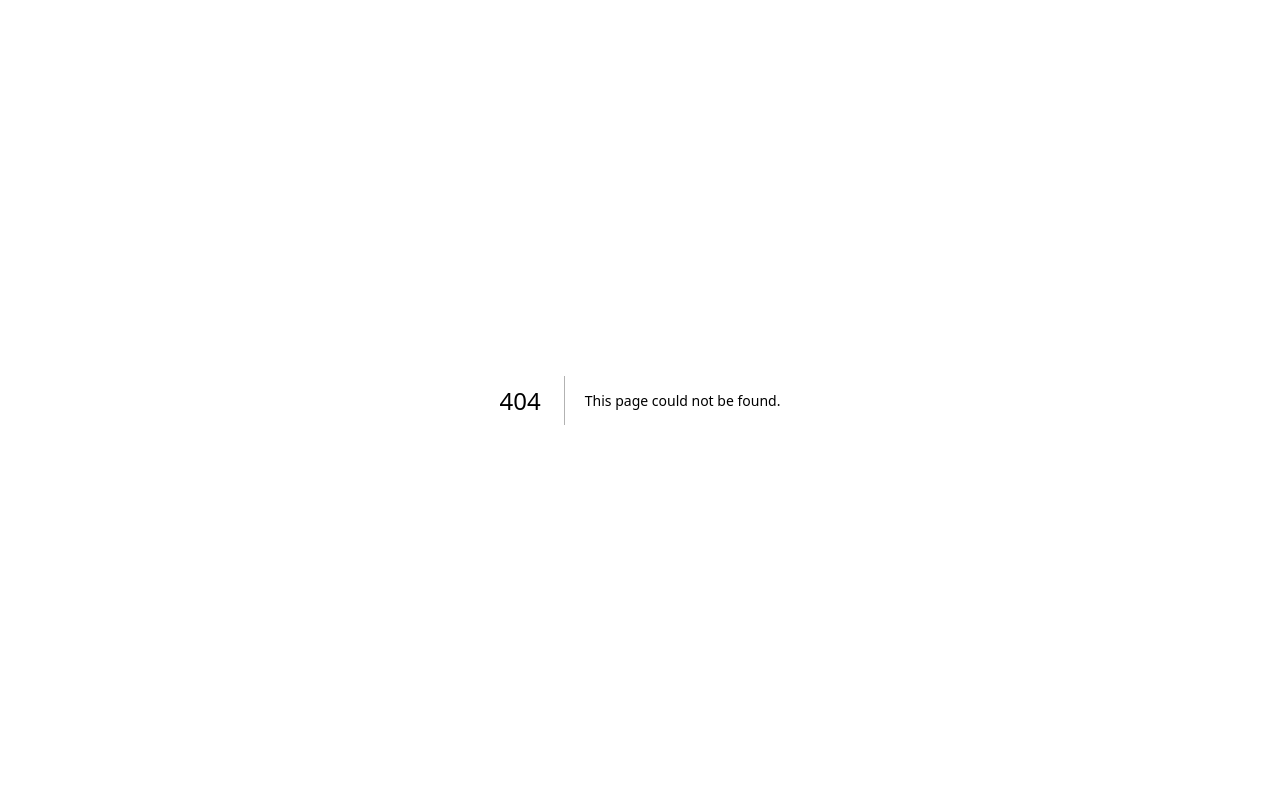
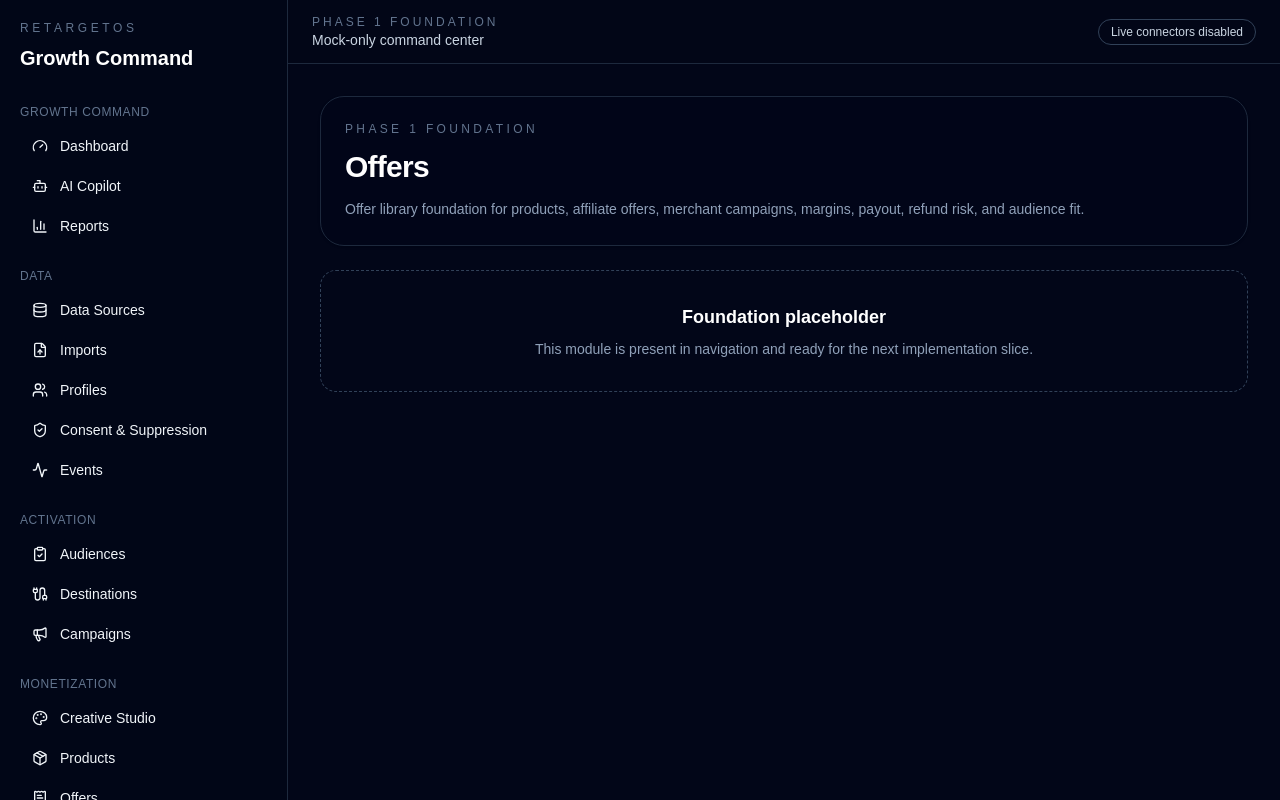
Before and after one commit to besfeng23/RetargetOS, a Next.js app: page /offers in a window 1280 px wide. Before the commit this address had no page. Shown: the top 800 px of the page. Built offline with nearby package versions, Linux system fonts and the light colour scheme.

Commit message:
Add offers route

```diff
--- /dev/null
+++ b/src/app/offers/page.tsx
@@ -0,0 +1,10 @@
+import { AppShell } from "@/components/app-shell";
+import { ModulePage } from "@/components/module-page";
+
+export default function OffersPage() {
+  return (
+    <AppShell>
+      <ModulePage title="Offers" description="Offer library foundation for products, affiliate offers, merchant campaigns, margins, payout, refund risk, and audience fit." />
+    </AppShell>
+  );
+}
```
